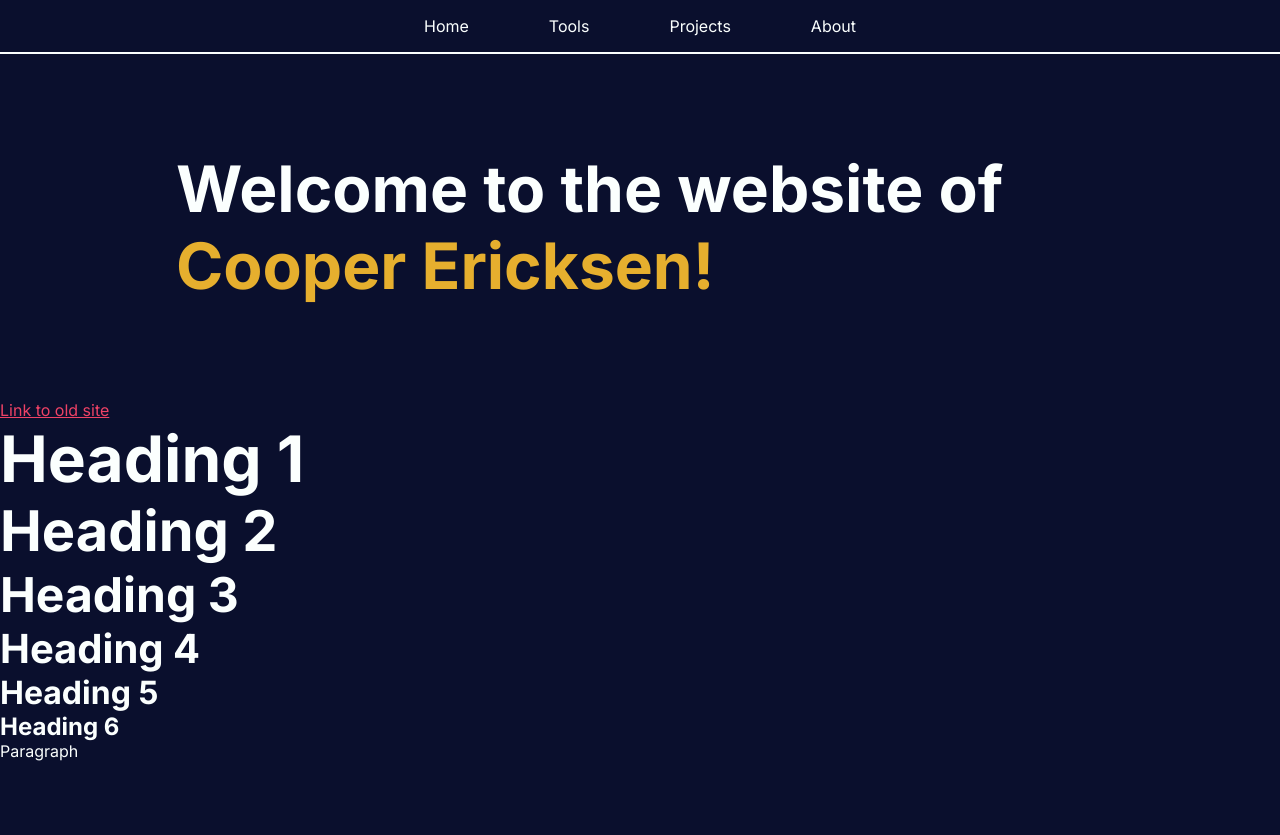
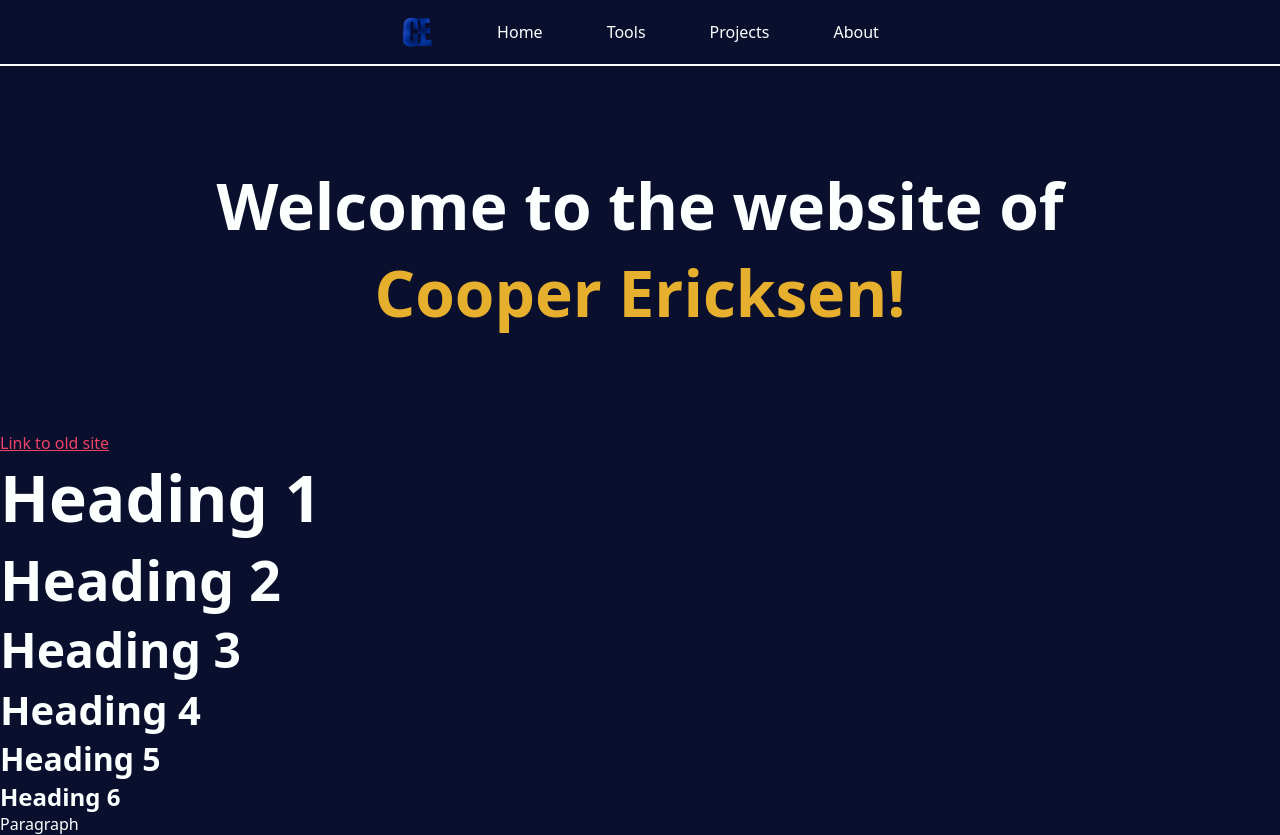
Before and after one commit to coopericksen/website, a React (Vite) app: page / in a window 1280 px wide. Before the commit the page ends 800 px from the top, so only its background shows below. Built offline with nearby package versions, Linux system fonts and the light colour scheme.

Commit message:
Modified welcome banner and nav bar

```diff
--- a/src/components/Header.tsx
+++ /dev/null
@@ -1,11 +0,0 @@
-import '../styles/Header.css';
-
-function Header() {
-    return (
-        <section className='header'>
-            <h1>Welcome to the website of <span className='header-name'>Cooper Ericksen!</span></h1>
-        </section>
-    )
-}
-
-export default Header;
--- a/src/components/Nav.tsx
+++ b/src/components/Nav.tsx
@@ -3,10 +3,11 @@ import '../styles/Nav.css';
 function Nav() {
     return (
         <nav>
-            <a href="/">Home</a>
-            <a href="/tools">Tools</a>
-            <a href="/projects">Projects</a>
-            <a href="/about">About</a>
+            <a className="nav-link" id="nav-logo-container" href="/"><img id="nav-logo" src="./logo.png" alt="coopericksen's logo" /></a>
+            <a className="nav-link" href="/">Home</a>
+            <a className="nav-link" href="/tools">Tools</a>
+            <a className="nav-link" href="/projects">Projects</a>
+            <a className="nav-link" href="/about">About</a>
         </nav>
     )
 }
--- /dev/null
+++ b/src/components/WelcomeBanner.tsx
@@ -0,0 +1,11 @@
+import '../styles/WelcomeBanner.css';
+
+function WelcomeBanner() {
+    return (
+        <section className='welcome-banner'>
+            <h1>Welcome to the website of <a className='welcome-banner-name' href="/about">Cooper Ericksen!</a></h1>
+        </section>
+    )
+}
+
+export default WelcomeBanner;
--- a/src/pages/IndexPage.tsx
+++ b/src/pages/IndexPage.tsx
@@ -1,12 +1,12 @@
 import Nav from '../components/Nav';
-import Header from '../components/Header';
+import WelcomeBanner from '../components/WelcomeBanner';
 import ElementSizes from '../components/ElementSizes';
 
 function IndexPage() {
     return (
         <>
             <Nav />
-            <Header />
+            <WelcomeBanner />
             <a href="https://legacy.coopericksen.com">Link to old site</a>
             <ElementSizes />
         </>
--- a/src/styles/App.css
+++ b/src/styles/App.css
@@ -1,4 +1,4 @@
-@import url('https://fonts.googleapis.com/css2?family=Inter:ital,opsz,wght@0,14..32,100..900;1,14..32,100..900&display=swap');
+@import url('https://fonts.googleapis.com/css2?family=JetBrains+Mono:ital,wght@0,100..800;1,100..800&display=swap');
 
 :root  {
     /* --background: #0A0F0D; /* Onyx */
@@ -15,7 +15,7 @@
     box-sizing: border-box;
 
     font-size: 16px;
-    font-family: 'Inter', system-ui, sans-serif;
+    font-family: 'Jet Brains Mono', system-ui, sans-serif;
 }
 
 body {
@@ -24,27 +24,31 @@ body {
 }
 
 h1 {
-    font-size: 4rem;
+  font-size: clamp(2.2rem, 5vw, 4rem);
 }
 
 h2 {
-    font-size: 3.5rem;
+  font-size: clamp(2rem, 4.5vw, 3.5rem);
 }
 
 h3 {
-    font-size: 3rem;
+  font-size: clamp(1.8rem, 4vw, 3rem);
 }
 
 h4 {
-    font-size: 2.5rem;
+  font-size: clamp(1.6rem, 3.5vw, 2.5rem);
 }
 
 h5 {
-    font-size: 2rem;
+  font-size: clamp(1.4rem, 3vw, 2rem);
 }
 
 h6 {
-    font-size: 1.5rem;
+  font-size: clamp(1.2rem, 2.5vw, 1.5rem);
+}
+
+p, a {
+  font-size: clamp(0.8rem, 1.5vw, 1rem);
 }
 
 a {
--- a/src/styles/Nav.css
+++ b/src/styles/Nav.css
@@ -3,18 +3,29 @@ nav {
     border-bottom: 2px solid var(--text);
     display: flex;
     justify-content: center;
-    align-items: center;
-    gap: 3rem;
+    align-items: stretch;
+    gap: 2rem;
 }
 
-nav a {
+/* nav > * {
+    outline: 1px solid yellow;
+} */
+
+#nav-logo {
+    max-height: 2rem;
+    cursor: pointer;
+}
+
+.nav-link {
     color: var(--text);
     text-decoration: none;
     position: relative;
     padding: 1rem;
+    display: flex;
+    align-items: center;
 }
 
-nav a::after {
+.nav-link::after {
     content: '';
     position: absolute;
     left: 0;
@@ -31,7 +42,17 @@ nav a::after {
     box-shadow: 0 0 1rem var(--secondary);
 }
 
-nav a:hover::after {
+.nav-link:hover::after {
     transform: scaleX(1);
     transform-origin: left;
 }
+
+@media (max-width: 600px) {
+    nav {
+        gap: 1rem;
+    }
+
+    #nav-logo-container {
+        display: none;
+    }
+}
--- a/src/styles/Header.css
+++ b/src/styles/WelcomeBanner.css
@@ -1,21 +1,24 @@
-.header {
+.welcome-banner {
     background-color: var(--main);
     color: var(--text);
+    text-align: center;
 
-    border-radius: 0.5rem;
     max-width: 80vw;
     margin: 3rem auto;
     padding: 3rem;
 }
 
-.header-name {
+.welcome-banner-name {
+    text-decoration: none;
     color: var(--secondary);
     font-size: inherit;
     position: relative;
-    cursor: crosshair;
+    cursor: pointer;
+    display: inline-block;
+    font-size: clamp(2.2rem, 5vw, 4rem);
 }
 
-.header-name::after {
+.welcome-banner-name::after {
     content: '';
     position: absolute;
     left: 0;
@@ -30,6 +33,12 @@
     box-shadow: 0 0 1rem var(--secondary);
 }
 
-.header-name:hover::after {
+.welcome-banner-name:hover::after {
     transform: scaleX(1);
 }
+
+@media (max-width: 600px) {
+    .welcome-banner-name {
+        font-size: 1rem;
+    }
+}
```
